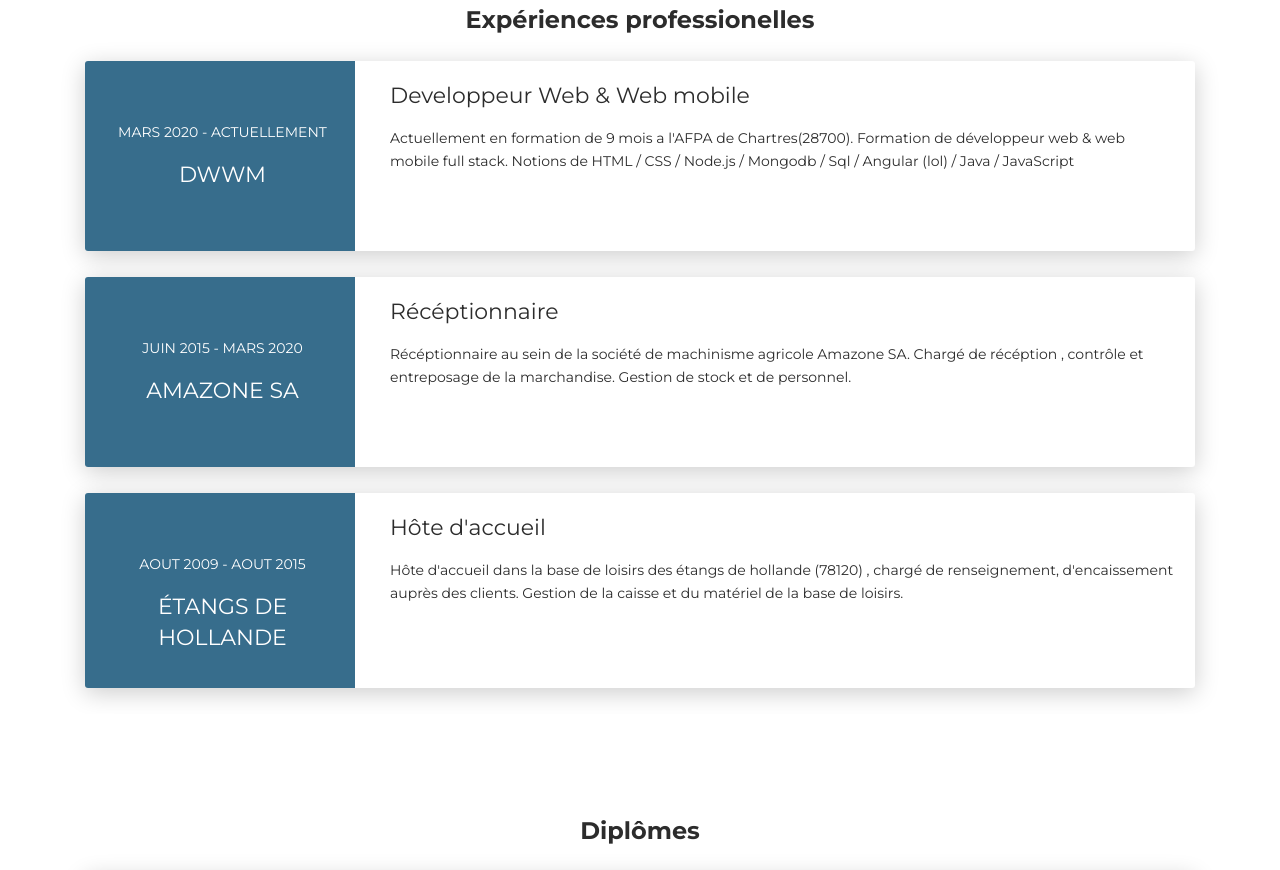
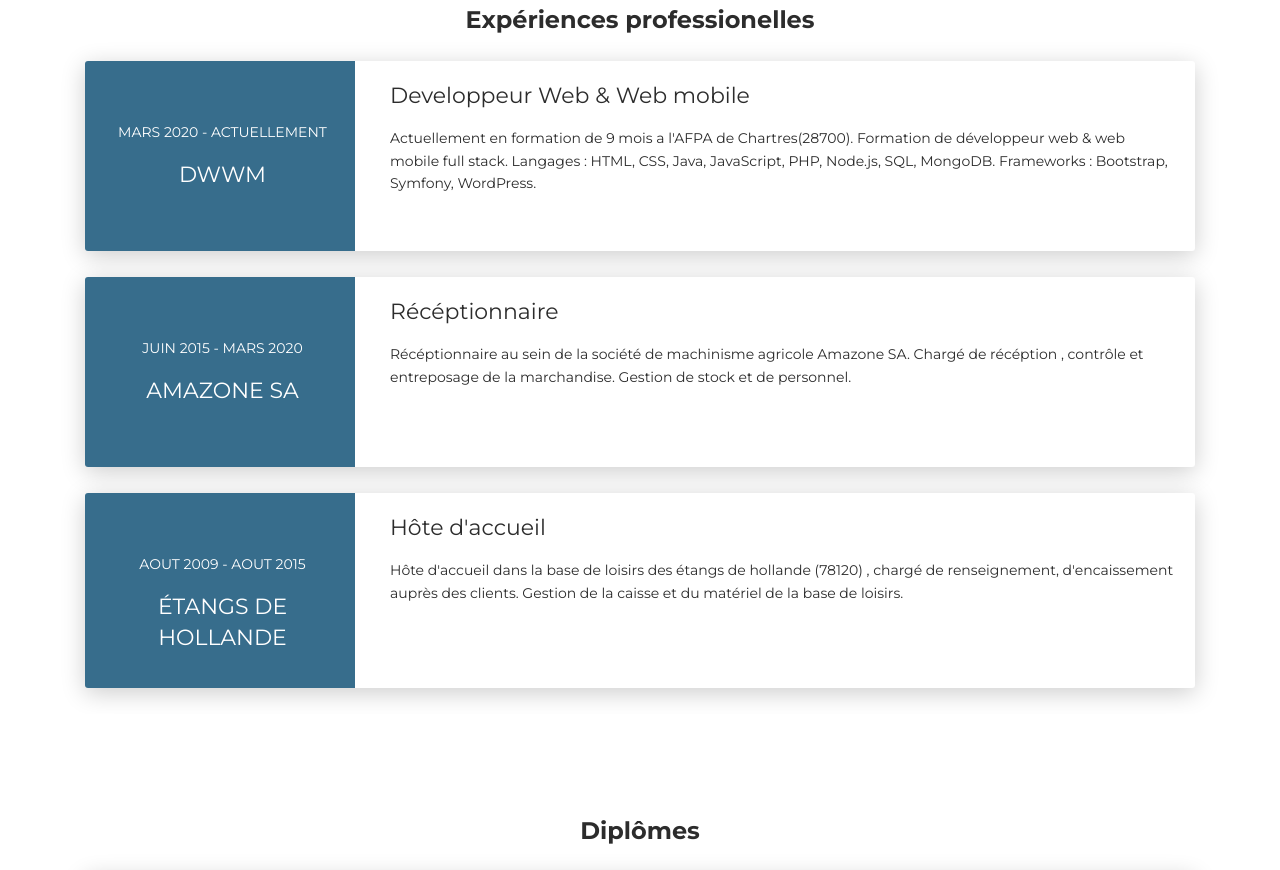
Before and after one commit to BenMunegu/cv-en-ligne, a plain HTML site: page index.html in a window 1280 px wide. Shown: the part 1557-2427 px from the top of the page. Drawn offline with Linux system fonts and the light colour scheme.

Commit message:
Update index.html

```diff
--- a/index.html
+++ b/index.html
@@ -200,7 +200,10 @@
         <div class="col-md-9" data-aos="fade-left" data-aos-offset="50" data-aos-duration="500">
           <div class="card-body">
             <div class="h5">Developpeur Web & Web mobile</div>
-            <p>Actuellement en formation de 9 mois a l'AFPA de Chartres(28700). Formation de développeur web & web mobile full stack. Notions de HTML / CSS / Node.js / Mongodb / Sql / Angular (lol) / Java / JavaScript</p>
+            <p>Actuellement en formation de 9 mois a l'AFPA de Chartres(28700). Formation de développeur web & web mobile full stack.
+            Langages : HTML, CSS, Java, JavaScript, PHP, Node.js, SQL, MongoDB.
+            Frameworks : Bootstrap, Symfony, WordPress.
+            </p>
           </div>
         </div>
       </div>
```
